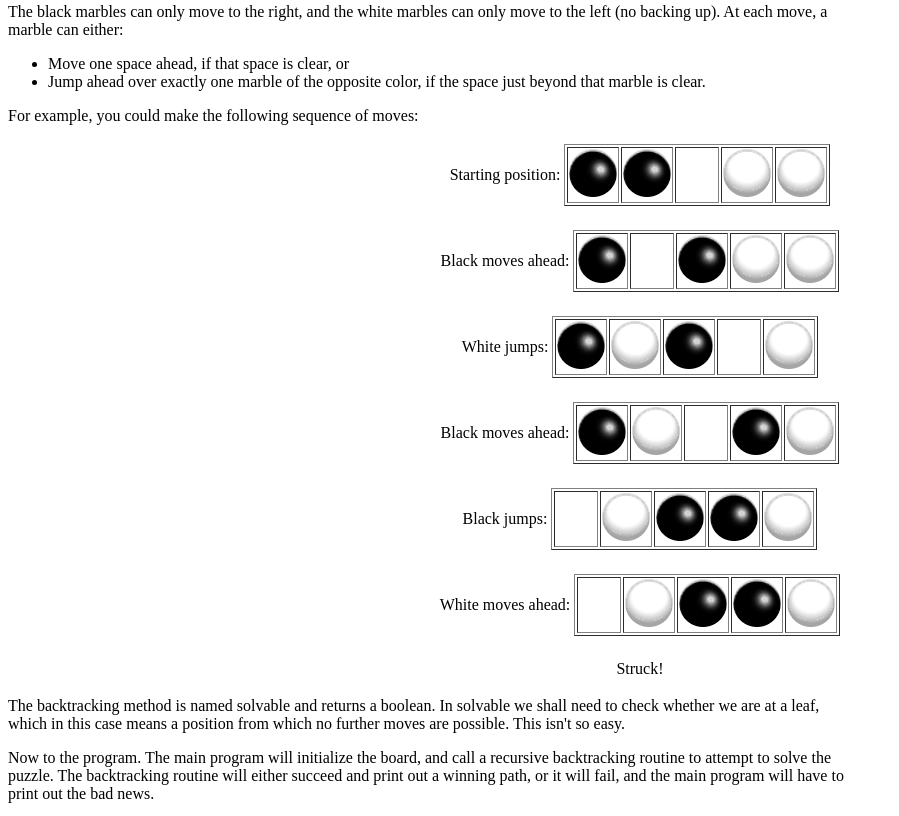
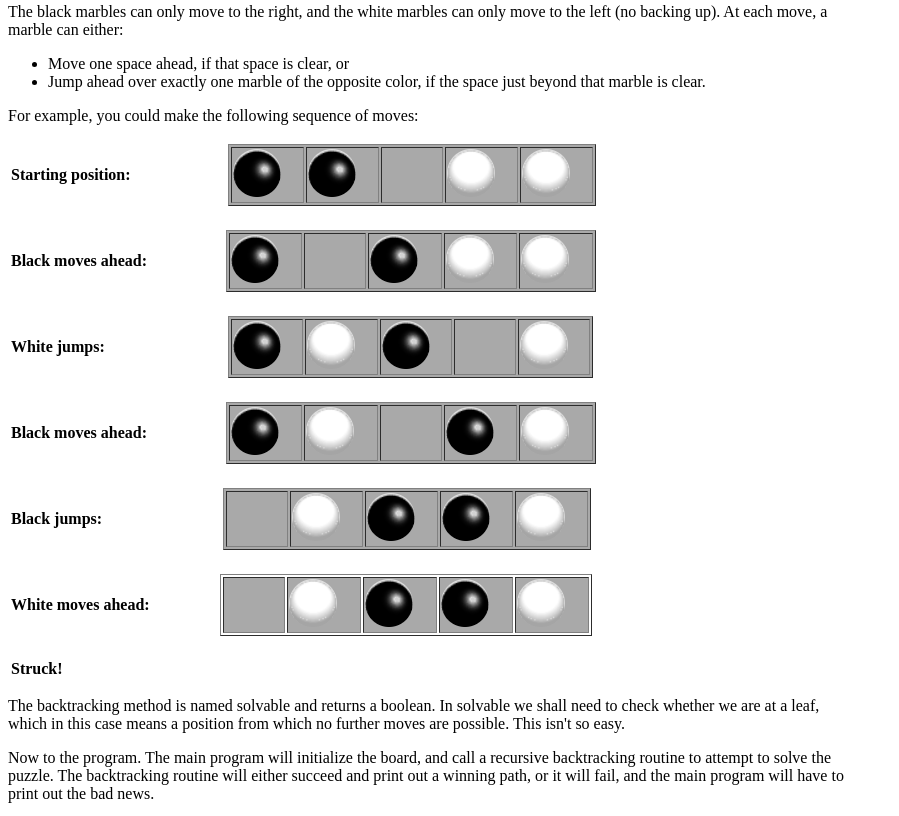
Before and after one commit to Faizan1808/html_project, a plain HTML site: page index.html in a window 1280 px wide. Shown: the part 9683-10499 px from the top of the page, without its empty margins (0-899 px from the left). Drawn offline with Linux system fonts and the light colour scheme.

Commit message:
HTMLProject

```diff
--- a/index.html
+++ b/index.html
@@ -11,6 +11,7 @@
     color: royalblue;
     font-family: 'Gill Sans', 'Gill Sans MT', Calibri, 'Trebuchet MS', sans-serif;
   }
+
   </style>
 <body>
 
@@ -548,12 +549,12 @@
                                                             <p>For example, you could make the following sequence of moves:</p>
 
 
-                                                            <table style="margin: auto;" >
+                                                            <table style=" width: 55%; " >
                                                               <tr>
-                                                              <td>Starting position:</td>
+                                                              <td><b>Starting position:</b></td>
                                                               <td>
 
-                                                            <table style="width: 50%; " border=""  >
+                                                            <table style=" width: 78%; background-color: darkgray;" border=""  >
 
 
                                                               <tr >
@@ -567,12 +568,12 @@
                                                             </table></table>
                                                             <br>
 
-                                                            <table style="margin: auto;">
+                                                            <table style=" width: 50%; ">
                                                               <tr>
-                                                                <td>Black moves ahead:</td>
+                                                                <td><b>Black moves ahead:</b></td>
                                                               <td>
 
-                                                            <table style="width: 50%; " border="">
+                                                            <table style=" width: 90%; background-color: darkgray;" border="">
 
                                                               <tr>
 
@@ -585,12 +586,12 @@
                                                             </table></table>
                                                             <br>
 
-                                                            <table style="margin: auto;">
+                                                            <table style=" width: 65%; ">
                                                               <tr>
-                                                                <td>White jumps:</td>
+                                                                <td><b>White jumps:</b></td>
                                                               <td>
 
-                                                            <table style="width: 50%; " border=""  >
+                                                            <table style=" width: 61%; background-color: darkgray;" border="">
 
                                                               <tr>
 
@@ -603,12 +604,12 @@
                                                             </table></table>
                                                             <br>
 
-                                                            <table style="margin: auto;">
+                                                            <table style=" width: 50%; ">
                                                               <tr>
-                                                                <td>Black moves ahead:</td>
+                                                                <td><b>Black moves ahead:</b></td>
                                                               <td>
 
-                                                            <table style="width: 30%;" border="">
+                                                            <table style=" width: 90%; background-color: darkgray;" border="">
 
                                                               <tr>
 
@@ -621,12 +622,12 @@
                                                             </table></table>
                                                             <br>
 
-                                                            <table style="margin: auto;">
+                                                            <table style=" width: 65%; ">
                                                               <tr>
-                                                                <td>Black jumps:</td>
+                                                                <td><b>Black jumps:</b></td>
                                                               <td>
 
-                                                            <table style="width: 30%;" border="">
+                                                            <table style=" width: 61%; background-color: darkgray;" border="">
 
                                                               <tr>
 
@@ -636,17 +637,18 @@
                                                                 <td><img src="./black-ball.png" alt=""></td>
                                                                 <td><img src="./white-ball.png" alt=""></td>
                                                               </tr>
-                                                            </table></table>
+                                                            </table>
+                                                          </table>
                                                             <br>
 
-                                                            <table style="margin: auto;">
+                                                            <table style=" width: 48%; border:0cm ">
                                                               <tr>
-                                                                <td>White moves ahead:</td>
+                                                                <td><b>White moves ahead:</b></td>
                                                               <td>
 
-                                                            <table style="width: 30%;" border="1">
+                                                            <table style=" width: 95%; " border="">
 
-                                                              <tr>
+                                                              <tr style="background-color: darkgray;">
 
                                                                 <td>&nbsp;&nbsp;&nbsp;&nbsp;&nbsp;&nbsp;&nbsp;&nbsp;&nbsp;&nbsp;</td>
                                                                 <td><img src="./white-ball.png" alt=""></td>
@@ -654,12 +656,13 @@
                                                                 <td><img src="./black-ball.png" alt=""></td>
                                                                 <td><img src="./white-ball.png" alt=""></td>
                                                               </tr>
-                                                            </table>    </table>
+                                                            </table>
+                                                          </table>
                                                             <br>
 
-                                                            <table style="margin: auto;">
+                                                            <table >
                                                               <tr>
-                                                                <td>Struck!</td>
+                                                                <td><b>Struck!</b></td>
                                                               </tr>
                                                             </table>
 
@@ -738,6 +741,6 @@
                                                                   <p>Notice that the solution is given in reverse order: BLACK starts out on the left and WHITE on the right, as in the last <br>line. I've added line numbers to the actual output in order to emphasize this point. Backtracking always produces its <br>results (sequence of choices) in reverse order; it is up to you, the programmer, to reverse the results again to get <br>them in the correct order.</p>
 
 
-                                                                  1 <sup>st</sup>
+
     </body>
 </html>
```
